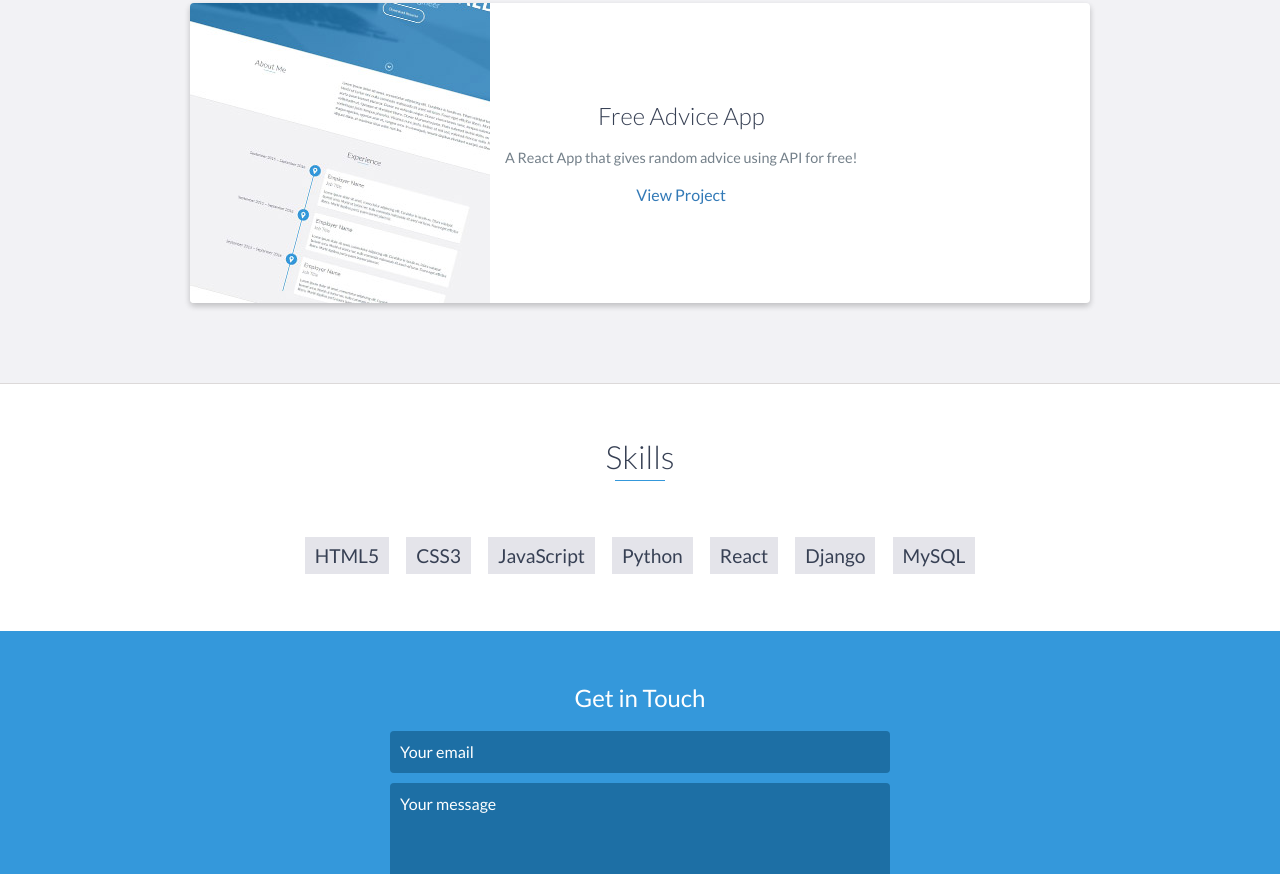
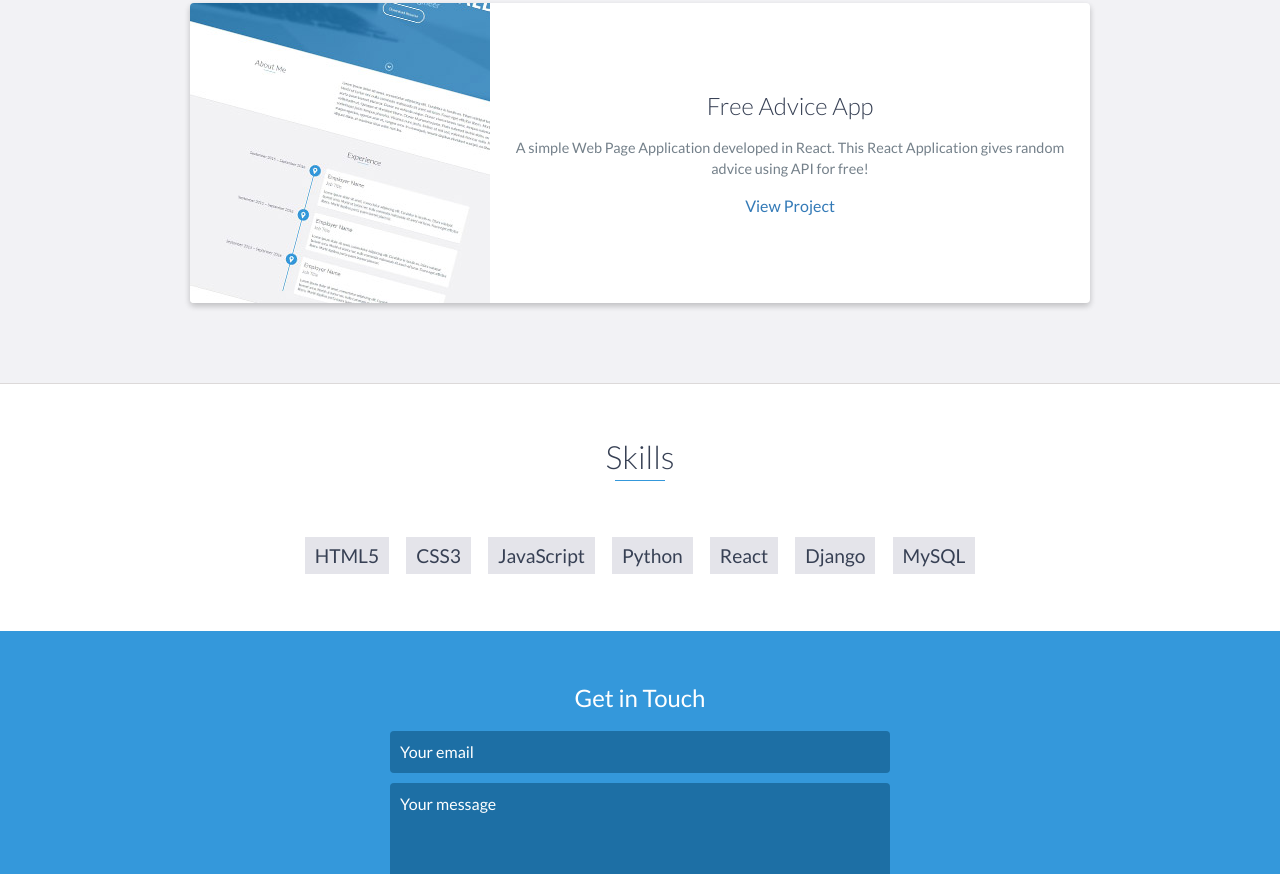
Before and after one commit to kamranpy/Portfolio, a website: page index.html in a window 1280 px wide. Shown: the part 2893-3767 px from the top of the page. Drawn offline with nearby package versions, Linux system fonts and the light colour scheme.

Commit message:
Update index.html

```diff
--- a/index.html
+++ b/index.html
@@ -179,7 +179,7 @@
                     <div class="project-info">
                         <h3>Free Advice App</h3>
                         <p>
-                            A React App that gives random advice using API for free!
+                            A simple Web Page Application developed in React. This React Application gives random advice using API for free!
                         </p>
                         <a href="https://sad-kepler-dde5fb.netlify.app/">View Project</a>
                     </div>
```
